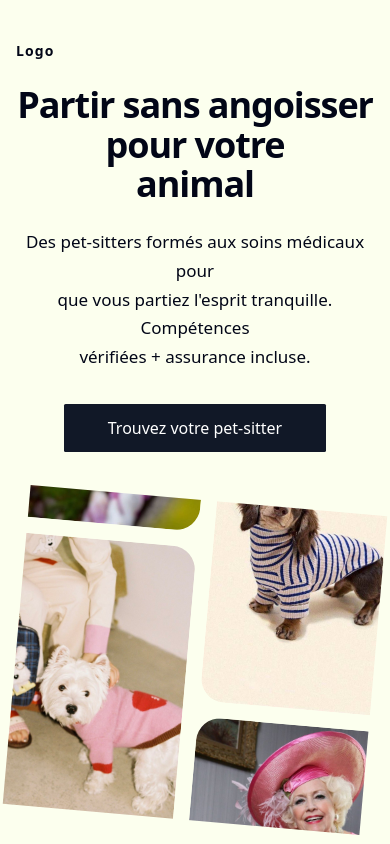
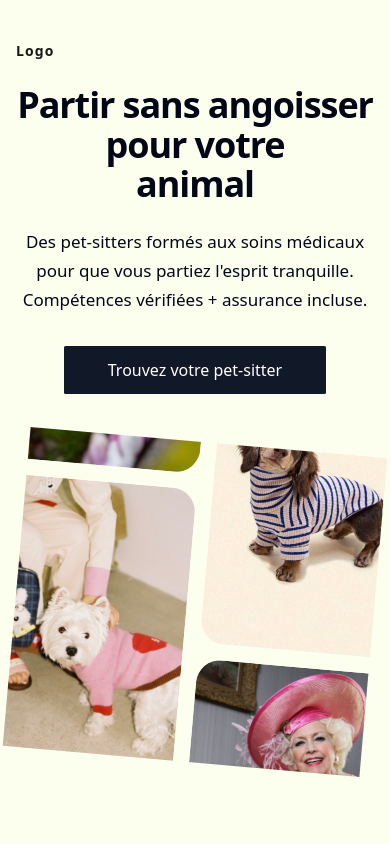
Before and after one commit to Owarino777/landing_page_mamy_pet, a Next.js app: page / in a window 390 px wide. Shown: the top 844 px of the page. Built offline with nearby package versions, Linux system fonts and the light colour scheme.

Commit message:
fix: Ajuster le centrage et la justification du texte dans la section Hero pour une meilleure lisibilité

```diff
--- a/app/styles/hero.css
+++ b/app/styles/hero.css
@@ -69,15 +69,40 @@
     }
 }
 
+/* paragraphe par défaut */
 .hero-text {
     font-size: 1.0625rem;
     line-height: 1.7;
     color: #020617;
     margin-bottom: 2rem;
+    max-width: 26rem;
+    /* largeur confortable */
 }
 
-.hero-logo {
-    color: #020617
+/* ≤ 1023px : bloc centré, texte justifié */
+@media (max-width: 1023px) {
+    .hero-content {
+        max-width: 36rem;
+        margin-left: auto;
+        margin-right: auto;
+        text-align: center;
+        /* centre le titre + bouton */
+    }
+
+    .hero-text {
+        text-align: justify;
+        margin-left: auto;
+        margin-right: auto;
+    }
+}
+
+/* Mobile M + S : texte vraiment centré */
+@media (max-width: 424px) {
+    .hero-text {
+        text-align: center;
+        margin-left: auto;
+        margin-right: auto;
+    }
 }
 
 .hero-actions {
--- a/components/sections/Hero.tsx
+++ b/components/sections/Hero.tsx
@@ -17,9 +17,7 @@ export default function Hero() {
 
                     <p className="hero-text">
                         Des pet-sitters formés aux soins médicaux pour
-                        <br />
                         que vous partiez l&apos;esprit tranquille. Compétences
-                        <br />
                         vérifiées + assurance incluse.
                     </p>
 
```
